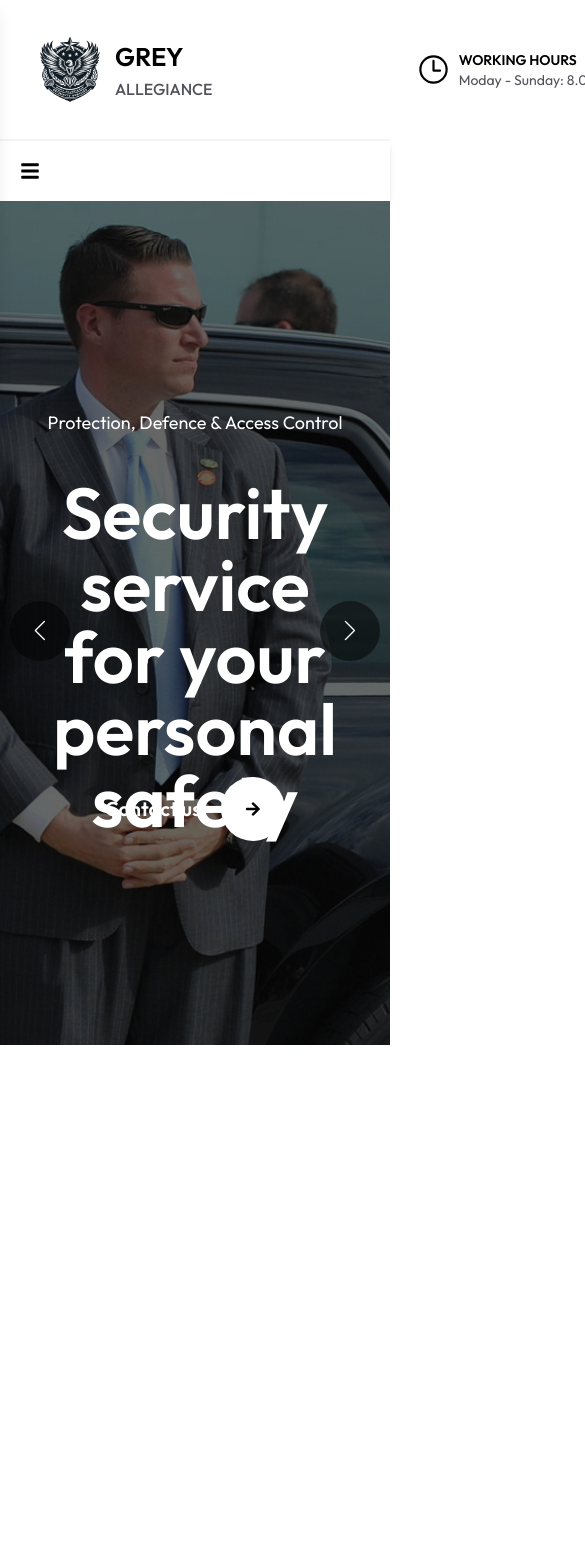
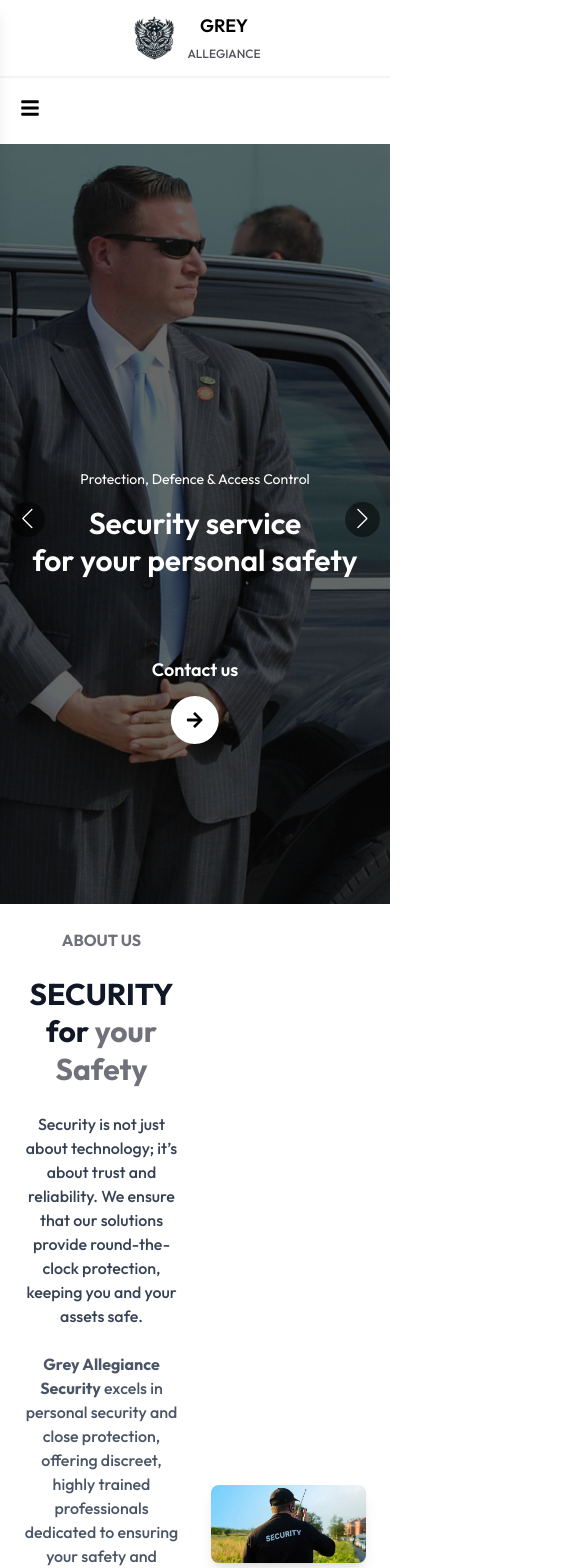
Before and after one commit to tusharn3115/Grey-Allegiance, a React (Vite) app: page / in a window 390 px wide. Shown: the top 1568 px of the page, 585 px wide, since content can reach past the window. Before the commit the page ends 1045 px from the top, so only its background shows below. Built offline with nearby package versions, Linux system fonts and the light colour scheme.

Commit message:
add AboutUs component; include aboutUsImg; update App to include AboutUs; add HamburgerMenu component; update UtilityBarDetails for responsive text; add lucide-react dependency

```diff
--- a/package.json
+++ b/package.json
@@ -11,6 +11,7 @@
   },
   "dependencies": {
     "@tailwindcss/vite": "^4.0.12",
+    "lucide-react": "^0.482.0",
     "react": "^19.0.0",
     "react-dom": "^19.0.0",
     "react-icons": "^5.5.0",
--- a/src/App.jsx
+++ b/src/App.jsx
@@ -2,6 +2,7 @@ import React from 'react'
 import UtilityBar from './components/utilityBar'
 import Navbar from './components/Navbar'
 import Banner from './components/Banner'
+import AboutUs from './components/AboutUs'
 
 const App = () => {
   return (
@@ -9,6 +10,7 @@ const App = () => {
       <UtilityBar />
       <Navbar />
       <Banner />
+      <AboutUs />
     </>
   )
 }
--- /dev/null
+++ b/src/components/AboutUs.jsx
@@ -0,0 +1,46 @@
+import React from "react";
+import { ArrowRight } from "lucide-react";
+import AboutUsImg from "../assets/aboutUsImg.webp";
+
+const AboutUs = () => {
+  return (
+    <section className="flex md:flex-col items-center gap-8 p-6 md:p-12 md:mt-10 rounded-lg shadow-lg max-w-7xl mx-auto">
+      {/* Text Section */}
+      <div className="w-full text-center space-y-6">
+        <h4 className="text-zinc-500 font-bold uppercase">About Us</h4>
+        <h2 className="text-3xl md:text-4xl font-bold text-gray-900 leading-tight">
+          SECURITY for <span className="text-zinc-500">your Safety</span>
+        </h2>
+        <p className="text-gray-700 font-medium">
+          Security is not just about technology; it’s about trust and reliability. We ensure that our solutions provide round-the-clock protection, keeping you and your assets safe.
+        </p>
+        <p className="text-gray-600 font-medium">
+          <strong>Grey Allegiance Security</strong> excels in personal security and close protection, offering discreet,
+          highly trained professionals dedicated to ensuring your safety and peace of mind in every situation.
+        </p>
+        <p className="text-gray-600 font-medium">
+          Our team is equipped with cutting-edge surveillance technology and strategic security planning to deter threats before they arise.
+        </p>
+        <p className="text-gray-600 font-medium">
+          At Grey Allegiance Security, we prioritize discretion and efficiency, ensuring that our clients receive seamless protection without intrusion.
+        </p>
+        <div className="flex justify-center">
+          <button className="bg-zinc-500 text-white px-6 py-3 rounded-full flex items-center gap-2 font-semibold hover:bg-zinc-800 transition cursor-pointer">
+            Read more <ArrowRight size={18} />
+          </button>
+        </div>
+      </div>
+
+      {/* Image Section */}
+      <div className="w-full">
+        <img
+          src={AboutUsImg}
+          alt="CCTV Camera"
+          className="w-full rounded-lg shadow-lg"
+        />
+      </div>
+    </section>
+  );
+};
+
+export default AboutUs;
--- a/src/components/Banner.jsx
+++ b/src/components/Banner.jsx
@@ -14,7 +14,7 @@ SwiperCore.use([Navigation]);
 
 const Banner = () => {
   return (
-    <div className="relative w-full h-screen">
+    <div className="relative w-full h-[90vh] overflow-hidden">
       {/* Swiper Slider */}
       <Swiper
         modules={[Autoplay, Navigation]}
@@ -32,21 +32,23 @@ const Banner = () => {
             />
 
             {/* Text Overlay */}
-            <div className="absolute w-full top-1/2 left-1/2 transform -translate-x-1/2 -translate-y-1/2 text-white text-center">
-              <p className="text-lg mb-10">
+            <div className="absolute w-full top-1/2 left-1/2 transform -translate-x-1/2 -translate-y-1/2 text-white text-center px-4">
+              <p className="text-sm md:text-lg mb-4 md:mb-10">
                 Protection, Defence & Access Control
               </p>
-              <h1 className="text-7xl font-semibold">Security service</h1>
-              <h1 className="text-7xl font-semibold">
+              <h1 className="text-3xl md:text-6xl lg:text-7xl font-semibold leading-tight">
+                Security service
+              </h1>
+              <h1 className="text-3xl md:text-6xl lg:text-7xl font-semibold leading-tight">
                 for your personal safety
               </h1>
             </div>
 
             {/* Contact Button */}
-            <div className="absolute mt-16 top-[34rem] left-1/2 transform -translate-x-1/2 -translate-y-1/2 flex items-center gap-5 text-white">
-              <h3 className="text-xl font-semibold">Contact us</h3>
-              <div className="w-16 h-16 rounded-full bg-white flex items-center justify-center">
-                <FaArrowRight className="text-black" />
+            <div className="absolute mt-6 md:mt-16 top-[70%] md:top-[45rem] left-1/2 transform -translate-x-1/2 -translate-y-1/2 flex flex-col md:flex-row items-center gap-3 md:gap-5 text-white">
+              <h3 className="text-lg md:text-xl font-semibold">Contact us</h3>
+              <div className="w-12 h-12 md:w-16 md:h-16 rounded-full bg-white flex items-center justify-center">
+                <FaArrowRight className="text-black text-lg md:text-2xl cursor-pointer" />
               </div>
             </div>
           </SwiperSlide>
--- /dev/null
+++ b/src/components/HamburgerMenu.jsx
@@ -0,0 +1,64 @@
+import React from "react";
+import { useState } from "react";
+import { FaUser, FaBars, FaTimes } from "react-icons/fa";
+import Logo from "../assets/logo.png"; // Import Logo
+
+const HamburgerMenu = () => {
+  const [menuOpen, setMenuOpen] = useState(false);
+  const navLinks = ["Home", "Services", "Join Us", "Blog", "About Us", "Contact Us"];
+
+  return (
+    <div className="md:hidden">
+      {/* Hamburger Button */}
+      <button
+        className="text-black focus:outline-none z-50"
+        onClick={() => setMenuOpen(!menuOpen)}
+      >
+        {menuOpen ? <FaTimes size={24} /> : <FaBars size={20} />}
+      </button>
+
+      {/* Overlay for Mobile Menu */}
+      {menuOpen && (
+        <div
+          className="fixed inset-0 bg-black bg-opacity-50 z-40"
+          onClick={() => setMenuOpen(false)}
+        ></div>
+      )}
+
+      {/* Mobile Menu */}
+      <ul
+        className={`fixed top-0 left-0 h-full w-64 bg-white shadow-lg transform transition-transform duration-300 z-50 p-5 ${
+          menuOpen ? "translate-x-0" : "-translate-x-full"
+        }`}
+      >
+        {/* Logo inside Hamburger Menu */}
+        <div className="flex items-center gap-3 p-4">
+          <img src={Logo} alt="logo" className="w-[60px]" />
+          <h1 className="text-center">
+            <span className="text-xl font-semibold">GREY</span> <br />
+            <span className="text-zinc-600 text-sm font-medium">ALLEGIANCE</span>
+          </h1>
+        </div>
+
+        {navLinks.map((link) => (
+          <li key={link} className="relative cursor-pointer p-4">
+            <h1
+              onClick={() => setMenuOpen(false)}
+              className="pb-2 transition relative uppercase text-black"
+            >
+              {link}
+            </h1>
+          </li>
+        ))}
+
+        {/* User Profile inside Hamburger */}
+        <div className="flex bg-black text-white items-center gap-2 px-4 py-2 rounded-md cursor-pointer hover:bg-zinc-700 transition duration-300 mt-7">
+          <FaUser size={24} />
+          <span className="text-sm font-semibold">User Profile</span>
+        </div>
+      </ul>
+    </div>
+  );
+};
+
+export default HamburgerMenu;
--- a/src/components/Navbar.jsx
+++ b/src/components/Navbar.jsx
@@ -1,49 +1,31 @@
 import { useState } from "react";
-import { FaUser, FaBars, FaTimes } from "react-icons/fa";
+import { FaUser } from "react-icons/fa";
 import React from "react";
+import HamburgerMenu from "./HamburgerMenu";
 
 const Navbar = () => {
   const [active, setActive] = useState("Home");
-  const [menuOpen, setMenuOpen] = useState(false);
-
-  const navLinks = ["Home", "Services", "Join Us", "Blog", "About Us", "Contact Us"];
+  const navLinks = [
+    "Home",
+    "Services",
+    "Join Us",
+    "Blog",
+    "About Us",
+    "Contact Us",
+  ];
 
   return (
-    <nav className="bg-white shadow-md w-full relative">
-      <div className="w-[1140px] mx-auto p-5 flex justify-between items-center">
-        {/* Hamburger Menu Button */}
-        <button
-          className="md:hidden text-black focus:outline-none z-50"
-          onClick={() => setMenuOpen(!menuOpen)}
-        >
-          {menuOpen ? <FaTimes size={24} /> : <FaBars size={20} />}
-        </button>
-
-        {/* Overlay for mobile menu */}
-        {menuOpen && (
-          <div
-            className="fixed inset-0 bg-black bg-opacity-50 z-40"
-            onClick={() => setMenuOpen(false)}
-          ></div>
-        )}
-
-        {/* Side Navigation Menu */}
-        <div
-          className={`fixed top-0 left-0 h-full w-64 bg-white shadow-lg transform ${
-            menuOpen ? "translate-x-0" : "-translate-x-full"
-          } transition-transform duration-300 z-50 md:static md:w-auto md:flex md:items-center md:bg-transparent md:shadow-none md:translate-x-0`}
-        >
-          <ul className="flex flex-col md:flex-row md:space-x-8 text-md font-semibold p-5 md:p-0">
+    <nav className="bg-white shadow-md w-full relative overflow-hidden">
+      <div className="max-w-[1140px] mx-auto p-5 flex justify-between items-center">
+        {/* Navigation Links */}
+        <ul className="hidden md:flex md:gap-6 md:items-center lg:space-x-8 text-md font-semibold">
           {navLinks.map((link) => (
-              <li key={link} className="relative cursor-pointer p-4 md:p-0">
+            <li key={link} className="relative cursor-pointer">
               <h1
-                  onClick={() => {
-                    setActive(link);
-                    setMenuOpen(false); // Close menu on click (mobile)
-                  }}
-                  className={`pb-2 transition relative ${
+                onClick={() => setActive(link)}
+                className={`pb-2 transition relative uppercase ${
                   active === link ? "text-zinc-600" : "text-black"
-                  } uppercase`}
+                }`}
               >
                 {link}
                 {active === link && (
@@ -53,18 +35,15 @@ const Navbar = () => {
             </li>
           ))}
         </ul>
-          {/* User Icon in Mobile Menu */}
-          <div className="bg-black text-white flex items-center justify-center gap-2 p-4 md:hidden rounded-md mt-5 mx-4">
+
+        {/* User Profile */}
+        <div className="hidden md:flex bg-black text-white items-center gap-2 px-4 py-2 rounded-md cursor-pointer hover:bg-zinc-700 transition duration-300">
           <FaUser size={24} />
           <span className="text-sm font-semibold">User Profile</span>
         </div>
-        </div>
 
-        {/* User Icon */}
-        <div className="bg-black text-white flex items-center gap-2 px-4 py-2 rounded-md cursor-pointer hidden md:flex hover:bg-zinc-700 transition duration-300">
-          <FaUser size={24} />
-          <span className="text-sm font-semibold">User Profile</span>
-        </div>
+        {/* Hamburger Menu for Mobile */}
+        <HamburgerMenu navLinks={navLinks} />
       </div>
     </nav>
   );
--- a/src/components/UtilityBar.jsx
+++ b/src/components/UtilityBar.jsx
@@ -1,37 +1,39 @@
 import React from "react";
 import Logo from "../assets/logo.png";
 import { IoTimeOutline } from "react-icons/io5";
-import UtilityBarDetails from "./UtilityBarDetails";
 import { FaPhone } from "react-icons/fa";
 import { IoIosMail } from "react-icons/io";
+import UtilityBarDetails from "./UtilityBarDetails";
 
 const UtilityBar = () => {
   return (
-    <div className="border-b-2 border-zinc-100 p-8">
-      <div className="w-[1140px] mx-auto flex items-center justify-between">
-      {/* logo */}
-      <div className="logo flex items-center gap-2">
-        <img src={Logo} alt="logo" className="w-[75px]" />
-        <h1>
-          <span className="text-[1.6rem] font-semibold">GREY</span> <br />
-          <span className="text-zinc-600 text-md font-medium">ALLEGIANCE</span>
+    <div className="border-b-2 border-zinc-100 w-full overflow-hidden px-4 sm:px-6 md:px-8">
+      <div className="w-full max-w-[1140px] mx-auto flex flex-col md:flex-row items-center justify-between gap-5 md:gap-10">
+        {/* Logo */}
+        <div className="logo flex items-center gap-2 md:gap-0 p-3 sm:p-4">
+          <img src={Logo} alt="logo" className="w-[50px] sm:w-[55px] md:w-[60px]" />
+          <h1 className="text-center md:text-left">
+            <span className="text-lg sm:text-xl md:text-[1rem] font-semibold">GREY</span> <br />
+            <span className="text-zinc-600 text-xs md:text-sm font-medium">
+              ALLEGIANCE
+            </span>
           </h1>
         </div>
 
-      {/* details */}
-      <div className="details flex items-center justify-evenly gap-14">
+        {/* Details (Hidden on Phones) */}
+        <div className="hidden sm:flex items-center justify-between w-full max-w-[650px]">
           <UtilityBarDetails
-          logo={<IoTimeOutline size="35" />}
+            logo={<IoTimeOutline size="28" className="md:size-7" />}
             title="WORKING HOURS"
-          desc="Moday - Sunday: 8.00am to 10.30pm"
+            desc="Mon - Sun: 8.00am - 10.30pm"
           />
           <UtilityBarDetails
-          logo={<FaPhone size="30" />}
+            logo={<FaPhone size="24" className="md:size-7" />}
             title="CALL US"
             desc="+91 00000 00000"
           />
           <UtilityBarDetails
-          logo={<IoIosMail size="40" />}
+            logo={<IoIosMail size="30" className="md:size-7" />}
             title="MAIL US"
             desc="greyallegiance@gmail.com"
           />
--- a/src/components/UtilityBarDetails.jsx
+++ b/src/components/UtilityBarDetails.jsx
@@ -5,8 +5,8 @@ const UtilityBarDetails = ({ logo, title, desc }) => {
     <div className="timings flex items-center gap-2">
       {logo}
       <div>
-        <h1 className="font-semibold text-sm">{title}</h1>
-        <p className="text-zinc-600 text-sm">
+        <h1 className="font-semibold text-sm md:text-xs">{title}</h1>
+        <p className="text-zinc-600 text-sm md:text-xs">
           {desc}
         </p>
       </div>
--- a/src/index.css
+++ b/src/index.css
@@ -4,6 +4,7 @@
   font-family: "Outfit", sans-serif;
 }
 
+/* Default styling for larger screens */
 .swiper-button-prev,
 .swiper-button-next {
   color: white !important;
@@ -14,16 +15,45 @@
   border-radius: 50%;
   align-items: center;
   justify-content: center;
+  transition: all 0.3s ease-in-out;
 }
 
+/* Adjust button size and position for tablets */
+@media (max-width: 1024px) {
+  .swiper-button-prev,
+  .swiper-button-next {
+    width: 50px !important;
+    height: 50px !important;
+  }
+}
+
+/* Adjust for mobile screens */
+@media (max-width: 768px) {
+  .swiper-button-prev,
+  .swiper-button-next {
+    width: 40px !important;
+    height: 40px !important;
+  }
+}
+
+/* Adjust for very small screens */
+@media (max-width: 480px) {
+  .swiper-button-prev,
+  .swiper-button-next {
+    width: 35px !important;
+    height: 35px !important;
+  }
+}
+
+/* Customizing button text */
 .swiper-button-next:after,
 .swiper-rtl .swiper-button-prev:after {
-  content: "next";
+  content: "›"; /* Change from "next" to an arrow symbol */
   font-size: 20px !important;
 }
 
 .swiper-button-prev:after,
 .swiper-rtl .swiper-button-prev:after {
-  content: "next";
+  content: "‹"; /* Change from "next" to an arrow symbol */
   font-size: 20px !important;
 }
```
Also changed, not shown: src/assets/aboutUsImg.webp (added), 1 other file (tests, documents, lock files or other folders). Lines whose indentation alone changed are shown as unchanged.
